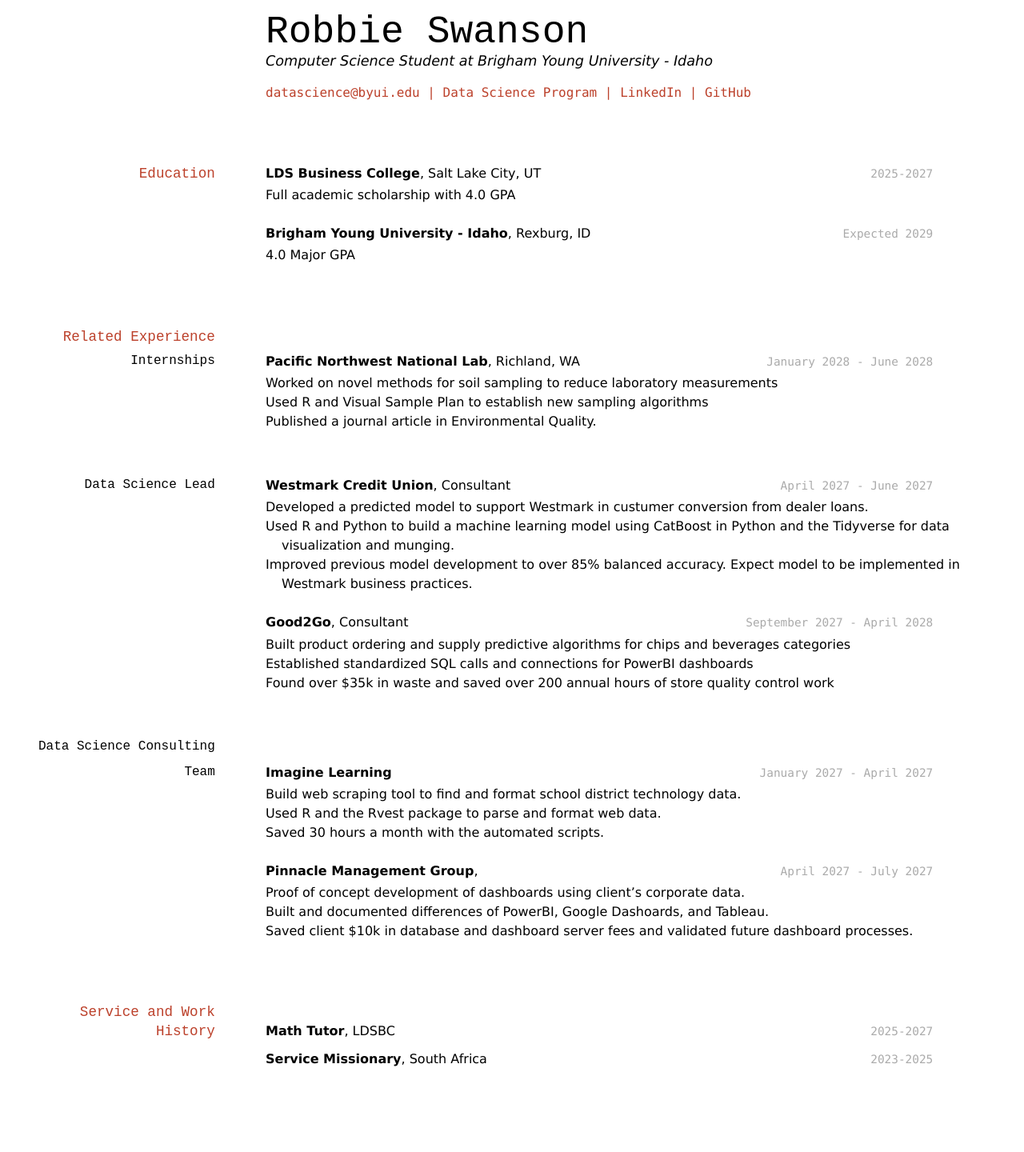
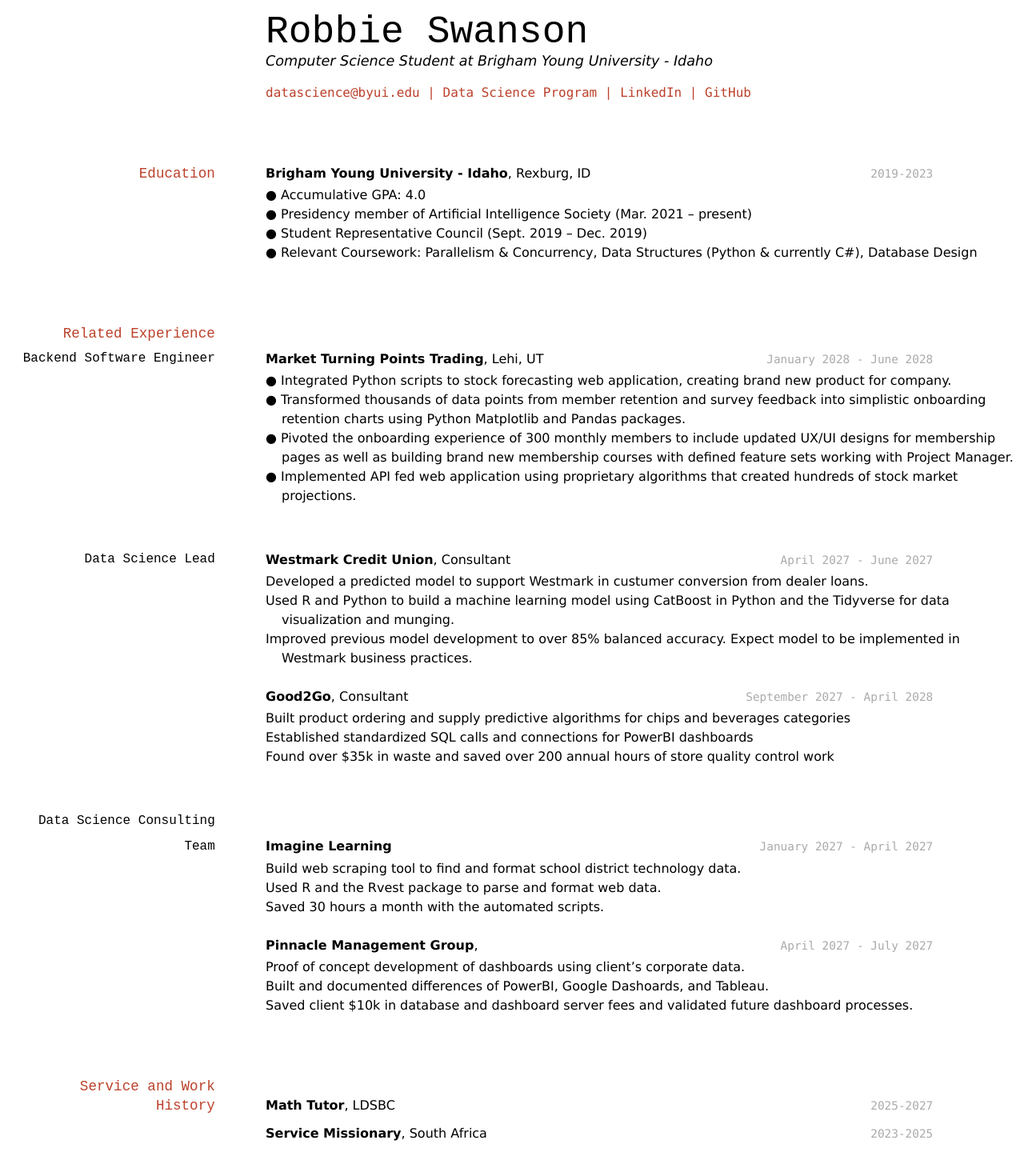
Before and after one commit to byuids-resumes/swanson_resume, a Jekyll site: the page built from docs/index.md, in a window 1280 px wide. Shown: the whole page at 80% size. Built offline with Jekyll 4.4.1, drawn with Linux system fonts in a browser that asks for light colours; before the commit the page ends 1347 px from its top, so only the background shows below that.

Commit message:
Added School and Work Experience

```diff
--- a/docs/index.md
+++ b/docs/index.md
@@ -16,27 +16,25 @@ Computer Science Student at Brigham Young University - Idaho
 
 ## Education
 
-`2025-2027`
-__LDS Business College__, Salt Lake City, UT
-
-- Full academic scholarship with 4.0 GPA
-
-`Expected 2029`
+`2019-2023`
 __Brigham Young University - Idaho__, Rexburg, ID
-
-- 4.0 Major GPA
-
+- ● Accumulative GPA: 4.0
+- ● Presidency member of Artificial Intelligence Society (Mar. 2021 – present)
+- ● Student Representative Council (Sept. 2019 – Dec. 2019)
+- ● Relevant Coursework: Parallelism & Concurrency, Data Structures (Python & currently C#), Database Design
 
 ## Related Experience
 
-### Internships
-
+### Backend Software Engineer
 `January 2028 - June 2028`
-__Pacific Northwest National Lab__, Richland, WA
-
-- Worked on novel methods for soil sampling to reduce laboratory measurements
-- Used R and Visual Sample Plan to establish new sampling algorithms
-- Published a journal article in Environmental Quality.
+__Market Turning Points Trading__, Lehi, UT
+- ● Integrated Python scripts to stock forecasting web application, creating brand new product for company.
+- ● Transformed thousands of data points from member retention and survey feedback into simplistic onboarding
+retention charts using Python Matplotlib and Pandas packages.
+- ● Pivoted the onboarding experience of 300 monthly members to include updated UX/UI designs for membership
+pages as well as building brand new membership courses with defined feature sets working with Project Manager.
+- ● Implemented API fed web application using proprietary algorithms that created hundreds of stock market
+projections.
 
 ### Data Science Lead
 
```
